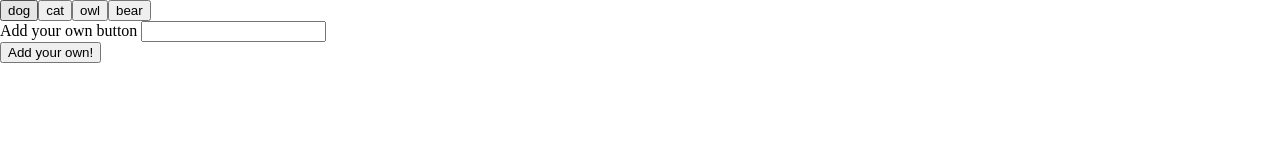
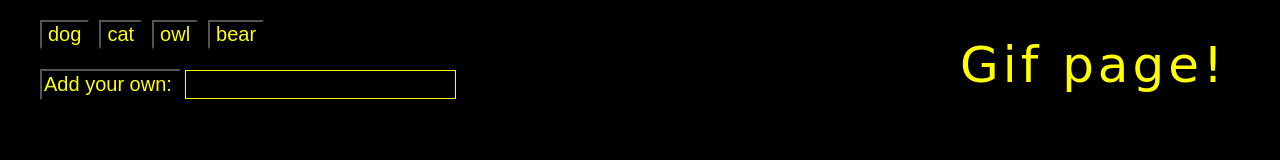
Before and after one commit to nguyenj0215/Giphy-, a plain HTML site: page index.html in a window 1280 px wide. Drawn offline with nearby package versions, Linux system fonts and the light colour scheme; a web font is replaced by a local one.

Commit message:
css styling

```diff
--- a/assets/css/style.css
+++ b/assets/css/style.css
@@ -1,4 +1,49 @@
 body, html {
     margin: 0;
     padding: 0;
+    margin-left: 20px;
+    background-color: black;
 }
+.title {
+    position: absolute;
+    top: 5%;
+    left: 75%;
+    font-family: 'Modak', cursive;
+    font-size: 50px;
+    color: yellow;
+    letter-spacing: 4px;
+}
+.gif {
+    margin-right: 10px;
+    margin-top: 20px;
+    margin-bottom: 20px;
+    font-size: 20px;
+    background-color: black;
+    color: yellow;
+}
+#add-gifs {
+    font-size: 20px;
+    background-color: black;
+    color: yellow;
+    padding: 2px;
+}
+#gif-input {
+    font-size: 20px;
+    background-color: black;
+    border: 1px solid yellow;
+    color: yellow;
+    margin-top: 1px;
+    padding: 2px;
+}
+#gifs-view {
+    font-weight: bold;
+    margin: 0 auto;
+    margin-top: 20px;
+}
+img {
+    margin-top: 5px;
+    margin-right: 5px;
+}
+.gifBox {
+    float: left;
+}
--- a/assets/javascript/app.js
+++ b/assets/javascript/app.js
@@ -19,14 +19,16 @@ $(document).ready(function () {
 
         }).then(function (response) {
 
+            $("#gifs-view").empty()
+
             // Loop through response which is limited by limit = "10" in link
             for (var j = 0; j < response.data.length; j++) {
 
                 var newDiv = $("<div>")
 
                 //Rating display, maybe change to title
-                var newRated = response.data[j].rating
-                var ratedElement = $("<div>").text("Rated " + newRated)
+                var newRated = response.data[j].title
+                var ratedElement = $("<div>").text(newRated)
                 newDiv.append(ratedElement)
 
                 //Gif display
@@ -42,6 +44,7 @@ $(document).ready(function () {
                 imgElement.addClass("gifState")
                 newDiv.append(imgElement)
 
+                newDiv.addClass("gifBox")
                 $("#gifs-view").prepend(newDiv)
 
             }
@@ -72,7 +75,7 @@ $(document).ready(function () {
         var currentGifState = $(this).attr("data-state")
 
         if (currentGifState == "paused") {
-        //If gif is paused change src link to animated gif and change data state value to active
+            //If gif is paused change src link to animated gif and change data state value to active
             $(this).attr("src", $(this).attr("data-animate"))
             $(this).attr("data-state", "active")
         }
@@ -83,6 +86,7 @@ $(document).ready(function () {
     }
 
     $("#add-gifs").on("click", function (event) {
+
         event.preventDefault();
 
         var gif = $("#gif-input").val().trim();
--- a/index.html
+++ b/index.html
@@ -8,24 +8,30 @@
     <title>Document</title>
     <link rel="stylesheet" href="assets/css/reset.css">
     <link rel="stylesheet" href="assets/css/style.css">
+    <link href="https://fonts.googleapis.com/css?family=Modak&display=swap" rel="stylesheet">
     <script src="https://cdnjs.cloudflare.com/ajax/libs/jquery/3.2.1/jquery.min.js"></script>
 </head>
 
 <body>
+    <div class="title">Gif page!</div>
+
     <div class="container">
 
         <div id="buttons-view"></div>
 
-        <form id="movie-form">
-            <label for="movie-input">Add your own button</label>
-            <input type="text" id="gif-input"><br>
+        <form id="gif-form">
 
-            <input id="add-gifs" type="submit" value="Add your own!">
+            <input id="add-gifs" type="submit" value="Add your own: ">
+
+            <input type="text" id="gif-input">
+
         </form>
 
         <div id="gifs-view"></div>
+    </div>
 
-        <script src="assets/javascript/app.js"></script>
+
+    <script src="assets/javascript/app.js"></script>
 </body>
 
 </html>
```
